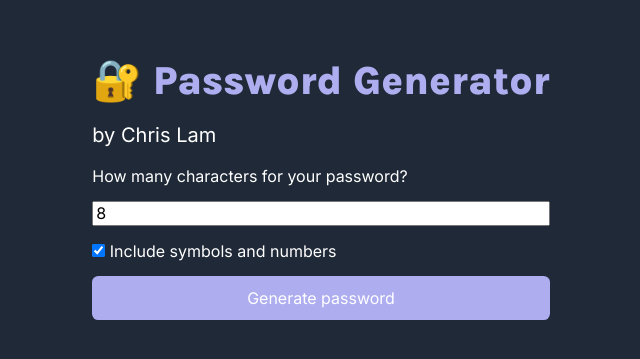
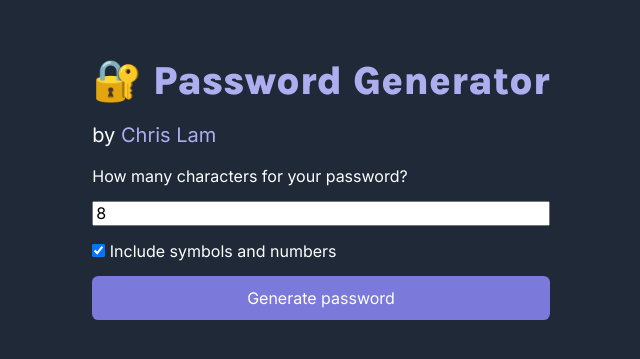
Before and after one commit to whoischrislam/password-generator, a plain HTML site: page index.html in a window 1280 px wide. Shown: the part 211-570 px from the top of the page, without its empty margins (319-959 px from the left). Drawn offline with nearby package versions, Linux system fonts and the light colour scheme.

Commit message:
Added backlink to chris + CSS updates

```diff
--- a/index.css
+++ b/index.css
@@ -1,7 +1,8 @@
 /* CSS variables */
 :root {
     --primary-color: #AEADF0;
-    --hover-color: #D8DCFF;
+    --button-color: #7b79da;
+    --hover-color: #615fd6;
     --background-color: #1F2937;
     --text-color: #FFFFFF;
     --header-font-size: 2.5rem;
@@ -19,6 +20,16 @@ body {
     margin: 0 1em;
     align-items: center;
     justify-content: center;
+}
+
+a {
+    text-decoration: none;
+    color: var(--primary-color);
+}
+
+a:visited {
+    text-decoration: none;
+    color: var(--button-color);
 }
 
 h1 {
@@ -49,7 +60,7 @@ p {
 
 button {
     color: var(--text-color);
-    background-color: var(--primary-color);
+    background-color: var(--button-color);
     border: none;
     border-radius: var(--border-radius);
     padding: 0.8em 1.2em;
--- a/index.html
+++ b/index.html
@@ -12,7 +12,7 @@
         <main>
             <div id="hero-text">
                 <h1><em class="highlight">🔐 Password Generator</em></h1>
-                <p>by Chris Lam</p>
+                <p>by <a href="https://builtbychrislam.com/" target="_blank"> Chris Lam</a></p>
             </div>
             <div id="password-section">
                 <div id="generateInput">
```
